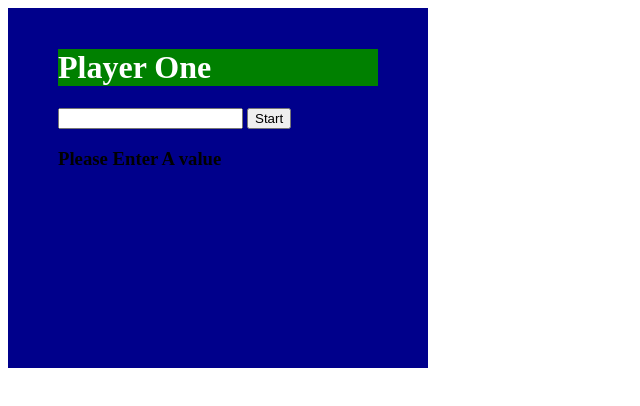
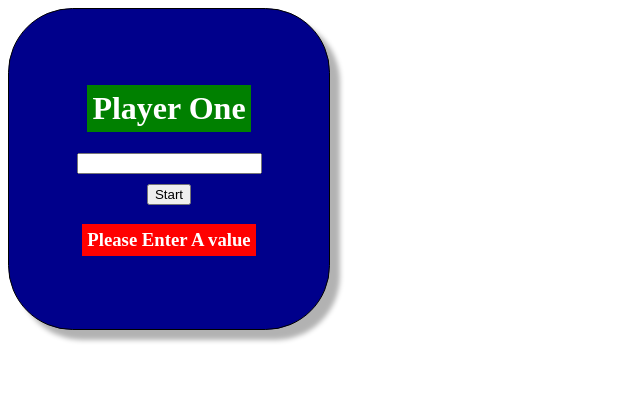
Before and after one commit to officialsadiah/guess-the-number-game, a plain HTML site: page index.html in a window 1280 px wide. Both pictures are taken after a click on the button "Start". Shown: the whole page, without its empty margins (0-640 px from the left). Drawn offline with Linux system fonts and the light colour scheme.

Commit message:
css of player one

```diff
--- a/javascript.js
+++ b/javascript.js
@@ -11,15 +11,28 @@ buttonOne.addEventListener("click" , function(){
 
 if(!inputOne.value){
     erroeOne.innerHTML = "Please Enter A value"
+    erroeOne.style.background = "red"
+    erroeOne.style.color = "white"
+    erroeOne.style.padding = "5px 5px"
+
 
 
 }else if(isNaN(inputOne.value)){
     erroeOne.innerHTML = "Please Enter A Number"
+     erroeOne.style.background = "red"
+    erroeOne.style.color = "white"
+    erroeOne.style.padding = "5px 5px"
 }
 else if(inputOne.value>10 || inputOne.value<1){
     erroeOne.innerHTML = "Please Enter a number betweem 1 - 10"
+     erroeOne.style.background = "red"
+    erroeOne.style.color = "white"
+    erroeOne.style.padding = "5px 5px"
 }
 else{
     erroeOne.innerHTML = "game started"
+     erroeOne.style.background = "red"
+    erroeOne.style.color = "white"
+    erroeOne.style.padding = "5px 5px"
 }
 })
--- a/style.css
+++ b/style.css
@@ -1,15 +1,29 @@
-.headingOne{
-    background: green;
-    color: white;
-    display: flex;
 
-}
+
 .box{
 
     width: 320px;
     height: 320px;
     background: darkblue;
-    padding: 20px 50px;
 
-    /* justify-content: center; */
+
+    display: flex;
+   flex-direction:column;
+
+   justify-content: center;
+   align-items: center;  /* left right */
+
+   border-radius: 20%;
+   border: 1px solid black;
+  box-shadow: 10px 10px 5px 0px rgba(0, 0, 0, 0.3);
+
 }
+.headingOne{
+    background: green;
+    color: white;
+    padding: 5px 5px;
+}
+
+.inputOne{
+margin-bottom: 10px;
+}
```
